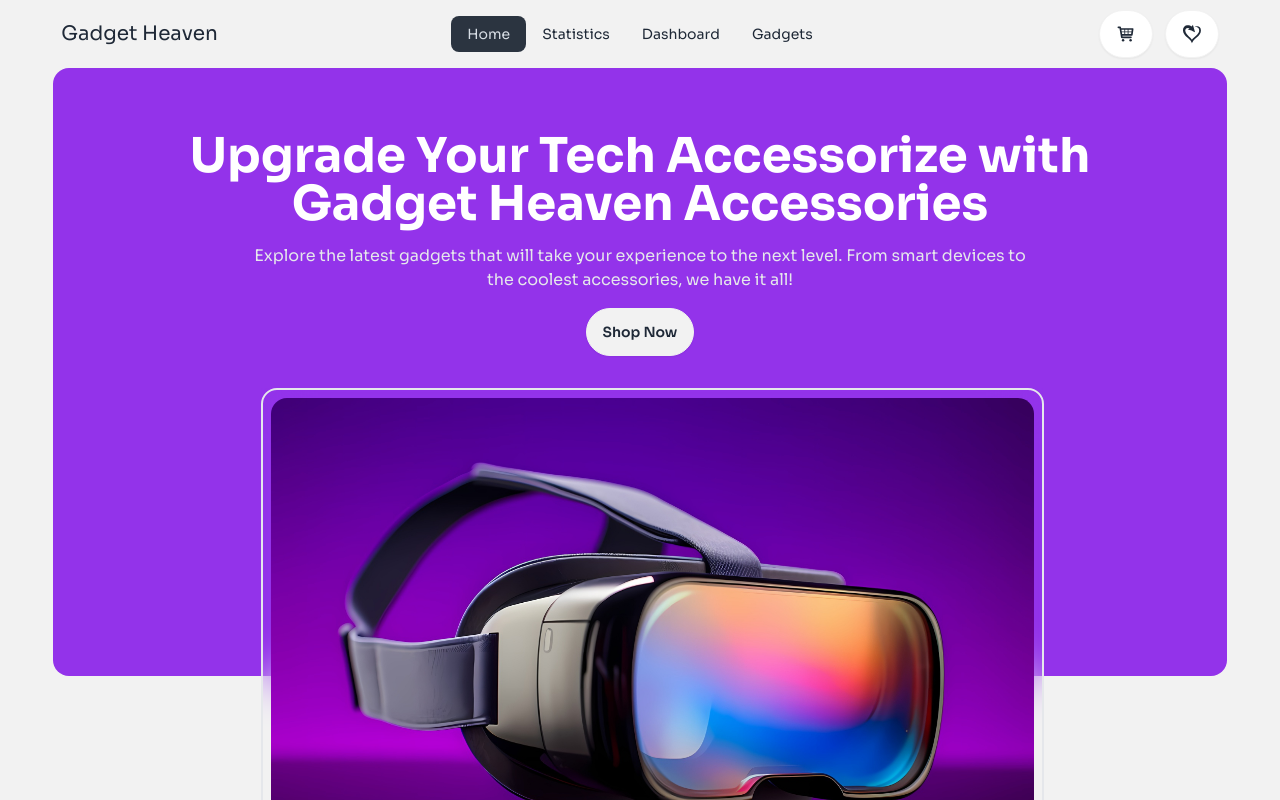
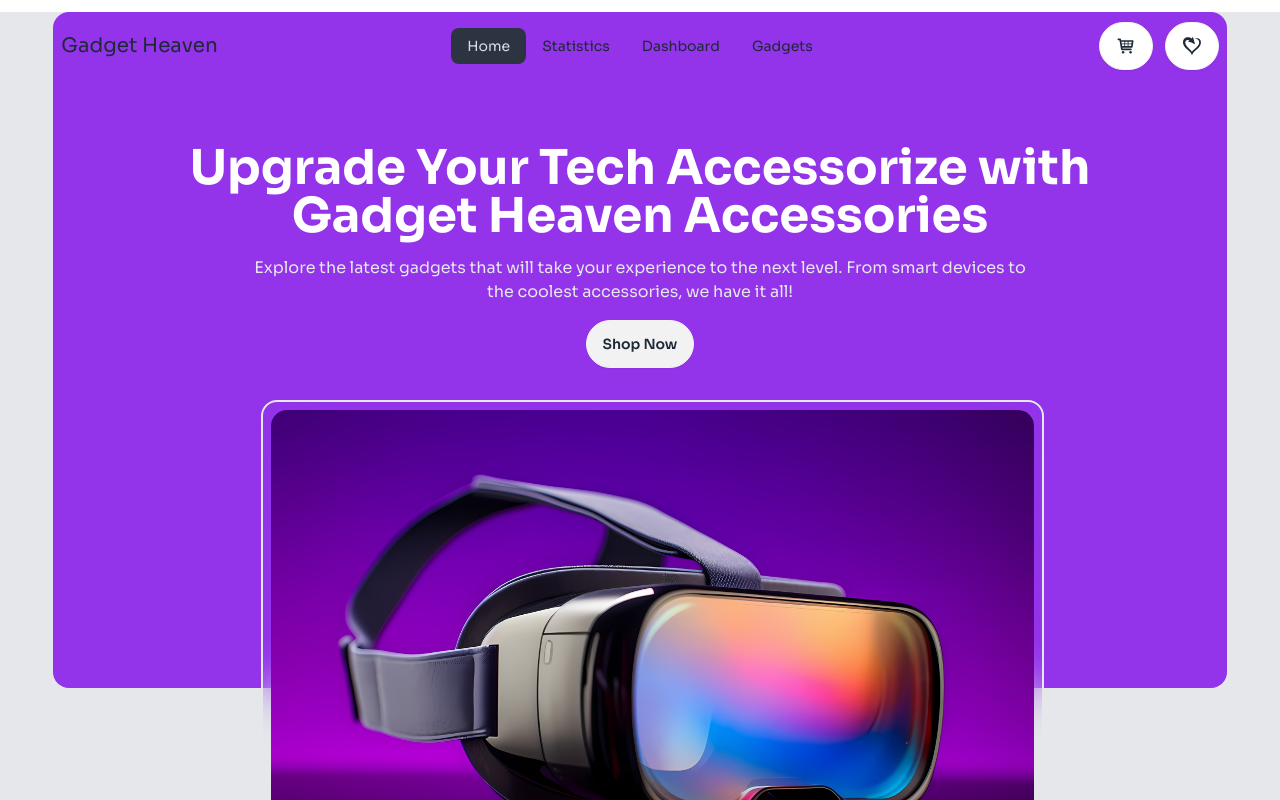
Before and after one commit to Takmim00/Gadget-haven, a React (Vite) app: page / in a window 1280 px wide. Shown: the top 800 px of the page. Built offline with nearby package versions, Linux system fonts and the light colour scheme.

Commit message:
navbar location added

```diff
--- a/src/components/Banner.jsx
+++ b/src/components/Banner.jsx
@@ -4,7 +4,7 @@ import banner from "../assets/banner.jpg";
 const Banner = () => {
   return (
    <div>
-     <div className="flex flex-col text-center bg-purple-600 pb-52  rounded-2xl text-white  relative mb-96 ">
+     <div className="flex flex-col text-center bg-purple-600 pb-52  rounded-b-2xl text-white  relative mb-96 ">
       <div className="space-y-4 pt-16 mb-28">
         <h2 className="font-bold text-5xl text-center">
           Upgrade Your Tech Accessorize with <br /> Gadget Heaven Accessories
--- a/src/components/Navbar.jsx
+++ b/src/components/Navbar.jsx
@@ -21,7 +21,7 @@ const Navbar = () => {
   }, []);
   return (
     <div className="">
-      <div className="navbar w-11/12 mx-auto py-2">
+      <div className="navbar py-2">
         <div className="navbar-start">
           <div className="dropdown">
             <div tabIndex={0} role="button" className="btn btn-ghost lg:hidden">
--- a/src/layout/MainLayout.jsx
+++ b/src/layout/MainLayout.jsx
@@ -1,13 +1,18 @@
-import { Outlet } from "react-router-dom";
+import { Toaster } from "react-hot-toast";
+import { Outlet, useLocation } from "react-router-dom";
 import Footer from "../components/Footer";
 import Navbar from "../components/Navbar";
-import  { Toaster } from 'react-hot-toast';
 
 const MainLayout = () => {
+  const location = useLocation();
+  const backgroundColor = location.pathname === "/" ? "#9333ea" : "#e5e7eb";
   return (
-    <div className="bg-base-200">
-      <Toaster/>
-      <div>
+    <div className="bg-gray-200">
+      <Toaster />
+      <div
+        style={{ backgroundColor }}
+        className="w-11/12 mx-auto rounded-t-2xl mt-3"
+      >
         <Navbar></Navbar>
       </div>
       <div className="min-h-[calc(100vh-426px)] w-11/12 mx-auto">
```
